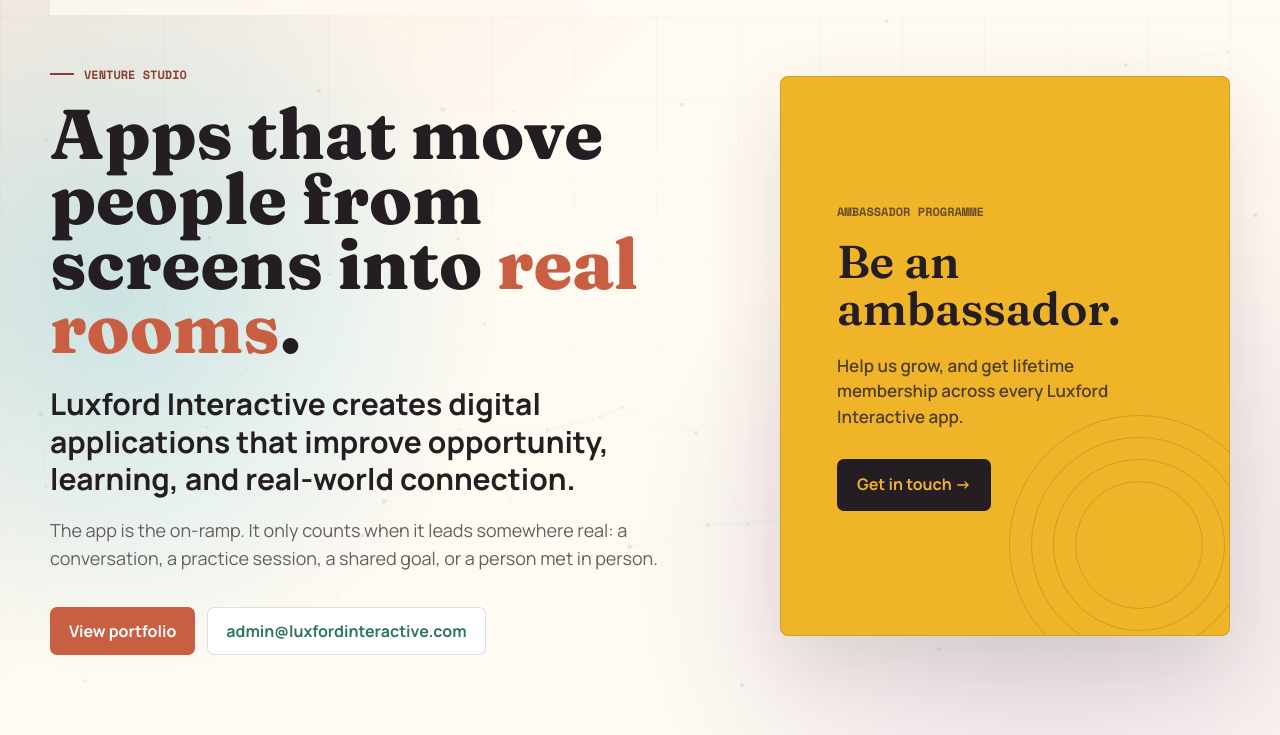
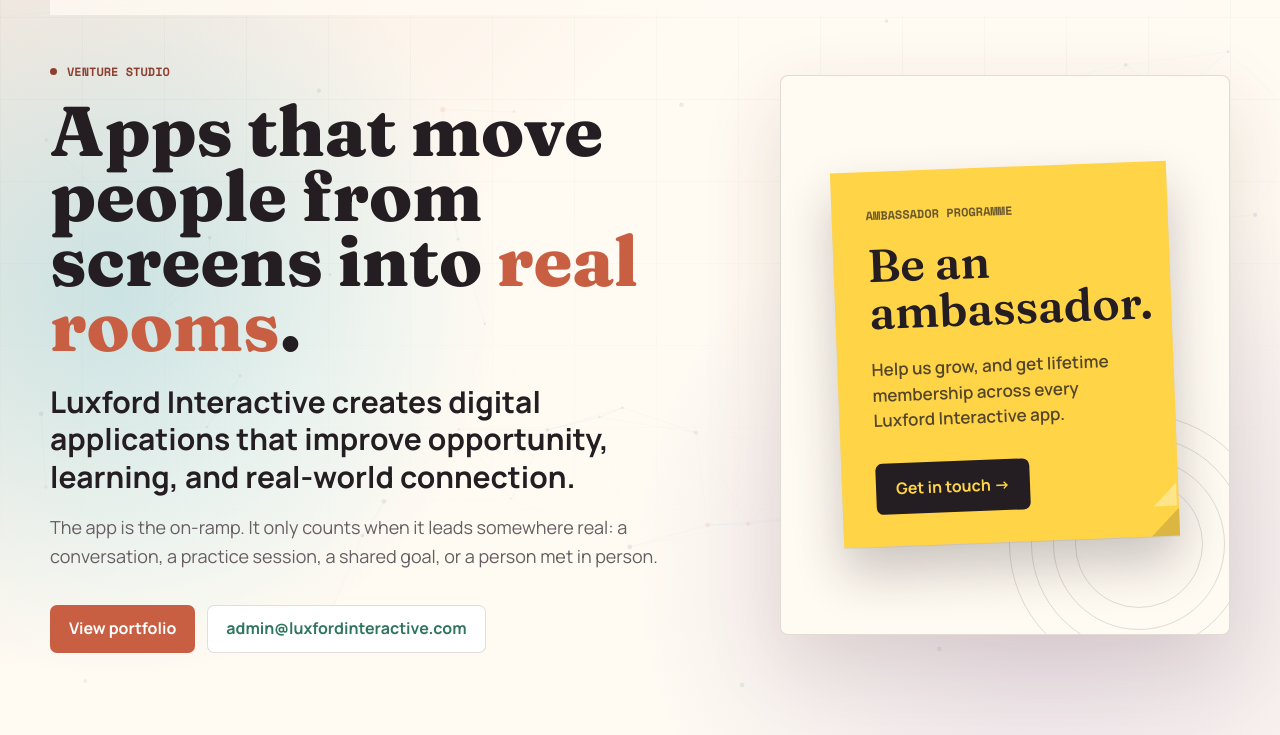
Before and after one commit to davidmaruta2/luxfordinteractive-web, a website: page index.html in a window 1280 px wide. Shown: the part 65-800 px from the top of the page. Drawn offline with Linux system fonts and the light colour scheme.

Commit message:
Real post-it note styling for the ambassador CTA; drop the dash kicker
"pistit" in earlier feedback meant "post-it" -- rebuilt the ambassador
panel as an actual post-it note: vivid post-it yellow (#ffd447), slight
rotation, a folded corner (CSS triangle), sitting on a neutral surface
inside the same box, rather than a flat solid-yellow poster filling the
whole panel edge to edge.

Replaced the small horizontal dash before each section eyebrow (Venture
studio, Company thesis, Waddl model, Contact) with a solid dot, matching
the accent dot already used in the header brand mark -- owner specifically
disliked the dash as a generic/AI-design tell.

```diff
--- a/index.html
+++ b/index.html
@@ -62,7 +62,8 @@
             <span></span>
             <span></span>
           </div>
-          <div class="ambassador-poster">
+          <div class="postit-note">
+            <div class="postit-fold" aria-hidden="true"></div>
             <p class="ambassador-eyebrow">Ambassador programme</p>
             <h3 class="ambassador-headline">Be an ambassador.</h3>
             <p class="ambassador-copy">
--- a/styles.css
+++ b/styles.css
@@ -239,8 +239,9 @@
 .eyebrow::before {
   content: "";
   display: inline-block;
-  width: 24px;
-  height: 2px;
+  width: 7px;
+  height: 7px;
+  border-radius: 50%;
   background: currentColor;
 }
 
@@ -358,15 +359,16 @@
   box-shadow: 0 30px 80px var(--shadow);
 }
 
-/* Ambassador poster: a deliberate, bold departure from the rest of the
-   page's palette -- solid warm yellow instead of the usual terracotta/
-   green/purple/cyan, so this one call-to-action reads as a distinct
-   "stop and look" moment rather than another quiet card. */
+/* Ambassador call-to-action: a genuine post-it note (vivid post-it yellow,
+   slightly rotated, folded corner) sitting on a neutral surface -- a
+   deliberate, bold departure from the rest of the page's palette so this
+   one moment reads as "stop and look," not another quiet card. */
 .ambassador-panel {
   display: flex;
   align-items: center;
+  justify-content: center;
   padding: 56px;
-  background: #f0b429;
+  background: var(--paper);
 }
 
 .ambassador-arc {
@@ -380,7 +382,7 @@
 .ambassador-arc span {
   position: absolute;
   inset: calc(var(--i, 0) * 22px);
-  border: 1px solid rgba(36, 29, 33, 0.16);
+  border: 1px solid var(--line);
   border-radius: 50%;
 }
 
@@ -389,9 +391,38 @@
 .ambassador-arc span:nth-child(3) { --i: 2; }
 .ambassador-arc span:nth-child(4) { --i: 3; }
 
-.ambassador-poster {
+.postit-note {
   position: relative;
   z-index: 1;
+  width: 100%;
+  max-width: 400px;
+  padding: 34px 34px 32px;
+  background: #ffd447;
+  box-shadow: 0 26px 50px rgba(36, 29, 33, 0.24), 0 1px 0 rgba(36, 29, 33, 0.06);
+  transform: rotate(-2.2deg);
+}
+
+.postit-fold {
+  position: absolute;
+  right: 0;
+  bottom: 0;
+  width: 0;
+  height: 0;
+  border-style: solid;
+  border-width: 0 0 28px 28px;
+  border-color: transparent transparent rgba(36, 29, 33, 0.16) transparent;
+}
+
+.postit-fold::after {
+  content: "";
+  position: absolute;
+  right: 2px;
+  bottom: 2px;
+  width: 0;
+  height: 0;
+  border-style: solid;
+  border-width: 0 0 23px 23px;
+  border-color: transparent transparent #ffe58a transparent;
 }
 
 .ambassador-eyebrow {
@@ -427,7 +458,7 @@
   padding: 13px 20px;
   border-radius: 7px;
   background: var(--ink);
-  color: #f0b429;
+  color: #ffd447;
   font-weight: 800;
   text-decoration: none;
   transition: transform 160ms ease;
```
